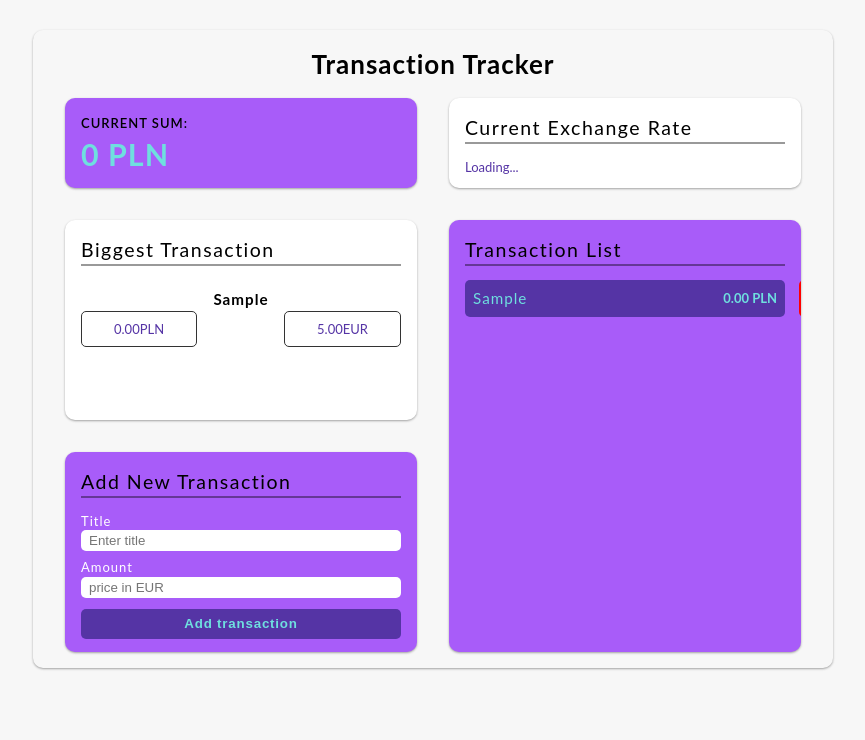
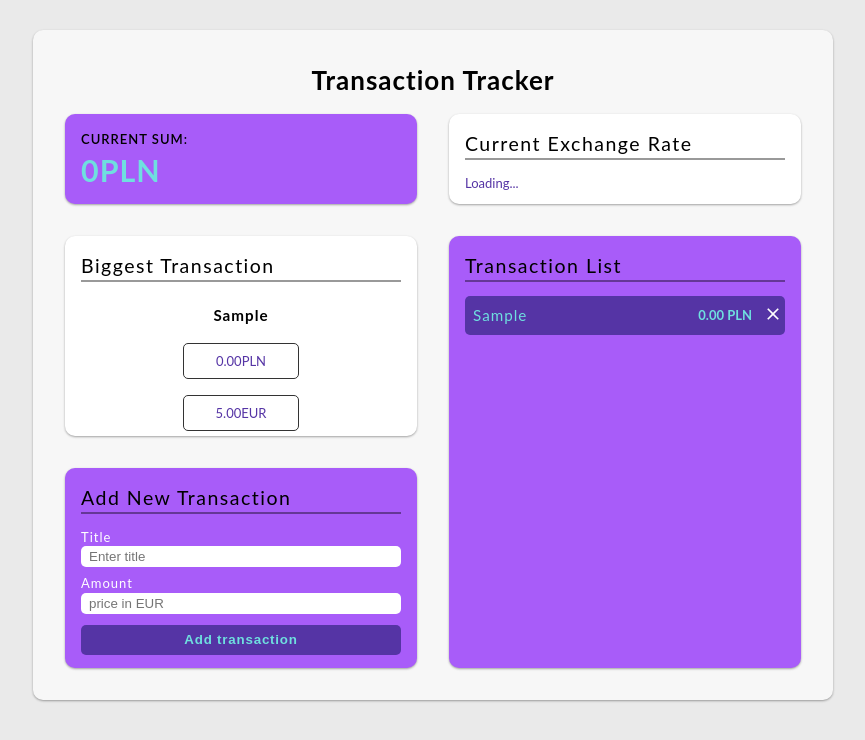
Before and after one commit to jzolotar/transaction-tracker, a React (Create React App) app: page / in a window 1280 px wide. Both pictures are taken after typing "Sample", "5" into the empty fields and a click on the button "Add transaction". Shown: the top 740 px of the page, without its empty margins (207-1072 px from the left). Built offline with nearby package versions, Linux system fonts and the light colour scheme; no server answers.

Commit message:
fix overflowing while displaying current sum

```diff
--- a/src/components/BiggestTransaction/BiggestTransaction.styled.js
+++ b/src/components/BiggestTransaction/BiggestTransaction.styled.js
@@ -26,6 +26,7 @@ export const StyledBiggestTransaction = styled.section`
     display: flex;
     flex-direction: column;
     align-items: center;
+    gap: 1rem;
 
     p {
       width: 100%;
@@ -40,7 +41,8 @@ export const StyledBiggestTransaction = styled.section`
   div {
     width: 100%;
     display: flex;
-    justify-content: space-between;
+    flex-direction: column;
+    gap: 1rem;
     align-items: center;
     position: relative;
 
--- a/src/components/TransactionsSum/TransactionSum.js
+++ b/src/components/TransactionsSum/TransactionSum.js
@@ -6,7 +6,10 @@ const TransactionSum = () => {
   return (
     <StyledTransactionSum>
       <h4>Current Sum:</h4>
-      <h1>{+balance.toFixed(2)} PLN</h1>
+      <div>
+        <h1>{+balance.toFixed(2)}</h1>
+        <h1>PLN</h1>
+      </div>
     </StyledTransactionSum>
   );
 };
@@ -21,16 +24,26 @@ const StyledTransactionSum = styled.section`
   box-shadow: 0 1px 3px rgb(0 0 0 / 12%), 0 1px 2px rgb(0 0 0 / 24%);
   grid-area: current-sum;
 
-  h1 {
-    letter-spacing: 1px;
-    font-weight: 700;
-    font-size: 1.9rem;
-    color: #6fdfdf;
+  h4 {
+    display: inline-block;
+    color: #000;
+    font-weight: 600;
   }
 
-  h4 {
-    color: #000;
-    font-weight: 600;
+  div {
+    display: flex;
+    justify-content: flex-start;
+    align-items: center;
+    h1 {
+      letter-spacing: 1px;
+      font-weight: 700;
+      font-size: 1.9rem;
+      color: #6fdfdf;
+      min-width: auto;
+      max-width: 70%;
+      overflow: hidden;
+      text-overflow: ellipsis;
+    }
   }
 `;
 
--- a/src/components/TranscationsList/TransactionsList.styled.js
+++ b/src/components/TranscationsList/TransactionsList.styled.js
@@ -52,6 +52,10 @@ export const StyledTransactionsList = styled.section`
         color: #6fdfdf;
       }
 
+      div {
+        display: flex;
+        justify-content: center;
+        align-items: center;
         p {
           margin-right: 0.5rem;
           font-weight: 700;
@@ -60,15 +64,20 @@ export const StyledTransactionsList = styled.section`
           color: #6fdfdf;
         }
         button {
-        position: absolute;
+          /* position: absolute;
         top: 0;
         right: -45px;
-        height: 100%;
-        padding: 0.2rem 0.7rem;
-        border-radius: 5px;
-        border: transparent;
-        background-color: red;
+        height: 100%; */
+          width: 25px;
+          height: auto;
+          border: none;
+          background-color: transparent;
           color: #fff;
+
+          &:hover {
+            color: red;
+          }
+        }
       }
     }
   }
--- a/src/components/TranscationsList/TranscationsList.js
+++ b/src/components/TranscationsList/TranscationsList.js
@@ -1,6 +1,7 @@
 import { StyledTransactionsList } from './TransactionsList.styled';
 import { useSelector, useDispatch } from 'react-redux';
 import { deleteTransaction } from '../../store';
+import { IoMdClose } from 'react-icons/io';
 
 const TransactionsList = () => {
   const dispatch = useDispatch();
@@ -15,10 +16,12 @@ const TransactionsList = () => {
           {transactions.map((item) => (
             <li key={item.id}>
               <h3>{item.title}</h3>
-              <p>{(+item.amountPLN).toFixed(2)} PLN</p>
-              <button onClick={() => dispatch(deleteTransaction(item))}>
-                X
-              </button>
+              <div>
+                <p>{(+item.amountPLN).toFixed(2)} PLN</p>
+                <button onClick={() => dispatch(deleteTransaction(item))}>
+                  <IoMdClose size={20} />
+                </button>
+              </div>
             </li>
           ))}
         </ul>
--- a/src/global/GlobalStyles.js
+++ b/src/global/GlobalStyles.js
@@ -19,10 +19,11 @@ html {
 
 body {
   font-family: 'Lato', sans-serif;
-  background-color: #f7f7f7;
+
+  background-color: #eaeaea;
   font-size: 0.8125rem;
   line-height: 1.4;
-  min-height: 100vh;
+  /* min-height: 100vh; */
 }
 
 h1,
--- a/src/global/InnerContainer.js
+++ b/src/global/InnerContainer.js
@@ -15,7 +15,7 @@ const StyledContainer = styled.div`
     max-width: 50rem;
 
     display: grid;
-    grid-template-columns: repeat(2, 1fr);
+    grid-template-columns: repeat(2, 352px);
     grid-template-rows: 90px 200px 200px;
     grid-template-areas:
       'current-sum current-rate'
--- a/src/global/MainContainer.js
+++ b/src/global/MainContainer.js
@@ -5,11 +5,12 @@ const MainContainer = ({ children }) => {
 };
 
 const StyledContainer = styled.main`
+  background-color: #f7f7f7;
   width: 100%;
   max-width: 22.3rem;
   margin: 1.875rem auto;
   border-radius: 10px;
-  padding: 1rem;
+  padding: 2rem 1rem;
   box-shadow: 0 1px 3px rgb(0 0 0 / 12%), 0 1px 2px rgb(0 0 0 / 24%);
 
   @media (min-width: 35.5rem) {
```
Lines whose indentation alone changed are shown as unchanged.
